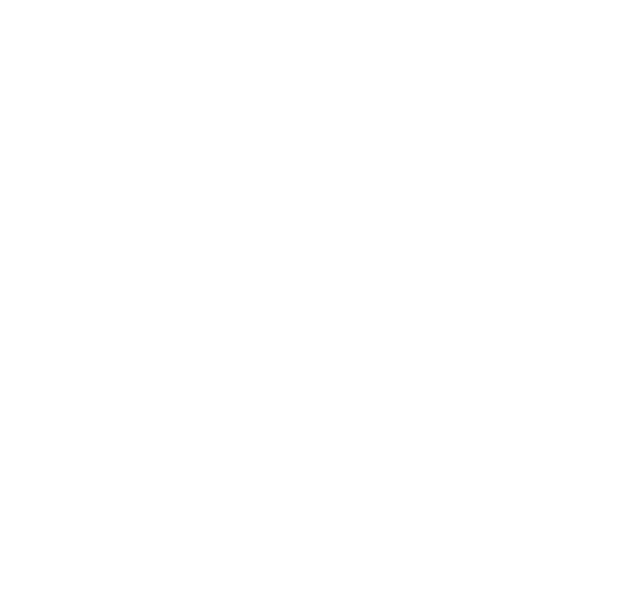
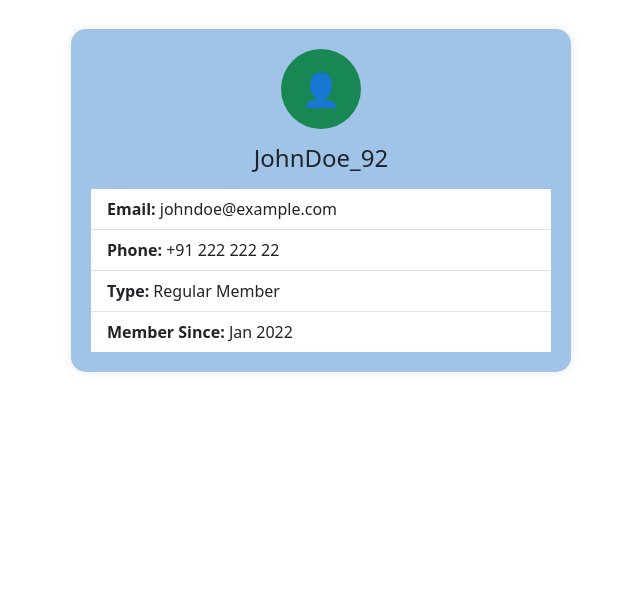
Before and after one commit to Ankit-Panday258/Foodrescue, a Flask app: page /user/profile in a window 1280 px wide. Before the commit the part shown is empty. Shown: the part 123-735 px from the top of the page, without its empty margins (319-959 px from the left). Run offline with Flask 3, Linux system fonts and the light colour scheme; the visitor is signed in with stand-in values (Sample User, id 1).

Commit message:
Add profile

```diff
--- /dev/null
+++ b/app/static/profile.css
@@ -0,0 +1,20 @@
+ .profile-card {
+      max-width: 500px;
+      margin: 50px auto;
+      padding: 20px;
+      border-radius: 15px;
+      box-shadow: 0 0 10px rgba(0,0,0,0.1);
+      background-color: #a0c4e8;
+    }
+    .profile-icon {
+      width: 80px;
+      height: 80px;
+      background-color: #198754;
+      color: white;
+      font-size: 32px;
+      display: flex;
+      justify-content: center;
+      align-items: center;
+      border-radius: 50%;
+      margin-bottom: 15px;
+    }
--- a/app/templates/index.html
+++ b/app/templates/index.html
@@ -3,10 +3,10 @@
 {% block content %}
 <div id="carouselExampleSlidesOnly" class="carousel slide" data-bs-ride="carousel">
   <div class="carousel-inner">
-    <div class="carousel-item active">
+    <div class="carousel-item ">
       <img src="../static/image/image_01.jpg" class="d-block w-100" alt="...">
     </div>
-    <div class="carousel-item">
+    <div class="carousel-item active">
       <img src="../static/image/image_02.jpg" class="d-block w-100" alt="...">
     </div>
     <div class="carousel-item">
--- a/app/templates/profile.html
+++ b/app/templates/profile.html
@@ -0,0 +1,19 @@
+{% extends "base.html" %}
+{% block title %}Profile{% endblock %}
+{% block content %}
+
+<div class="profile-card text-center">
+  <div class="profile-icon mx-auto">👤</div>
+  <h4 class="mb-3">JohnDoe_92</h4>
+
+  <ul class="list-group list-group-flush text-start">
+    <li class="list-group-item"><strong>Email:</strong> johndoe@example.com</li>
+    <li class="list-group-item"><strong>Phone:</strong> +91 222 222 22</li>
+    <li class="list-group-item"><strong>Type:</strong> Regular Member</li>
+    <li class="list-group-item"><strong>Member Since:</strong> Jan 2022</li>
+  </ul>
+
+
+
+
+{% endblock %}
```
